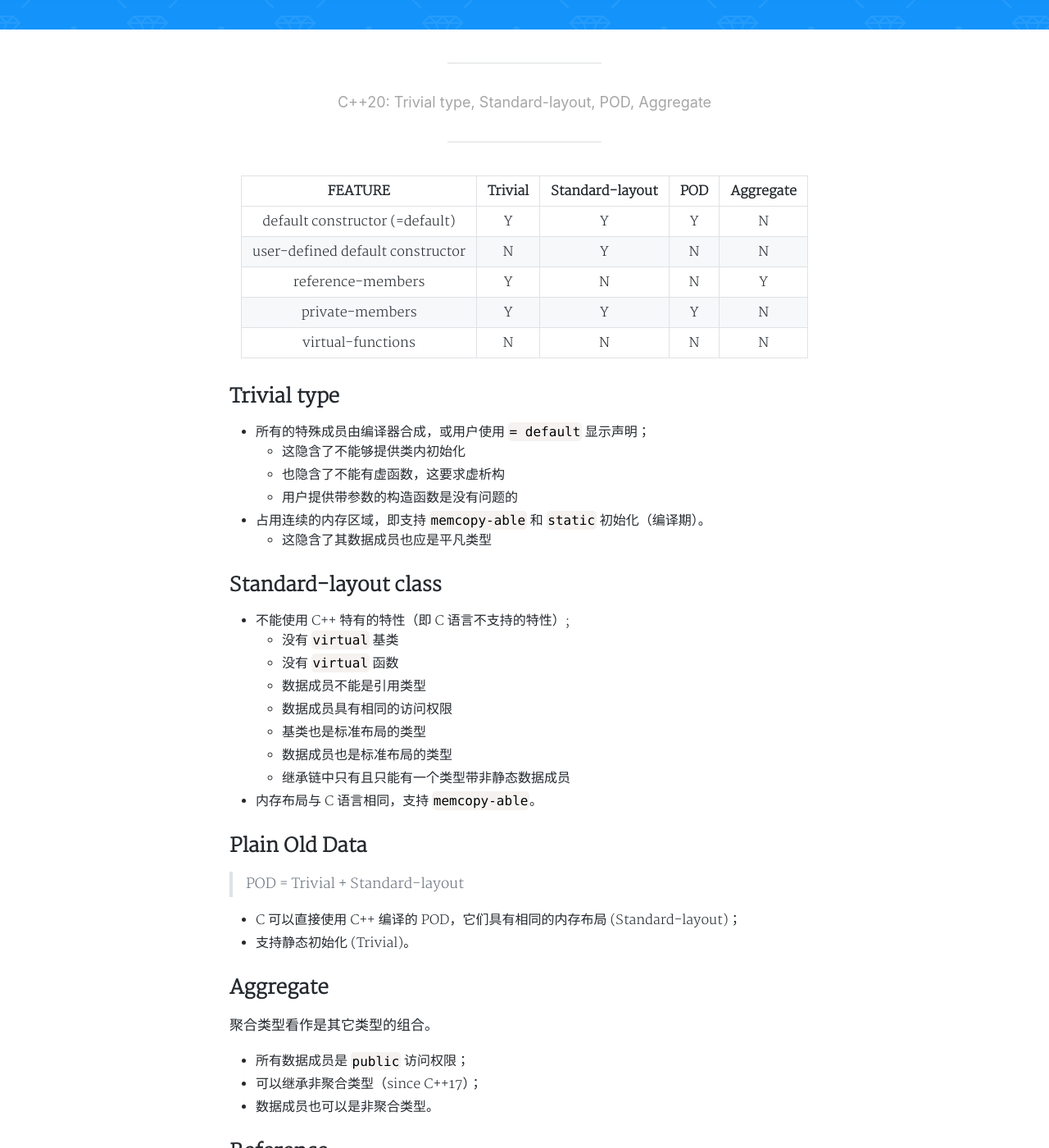
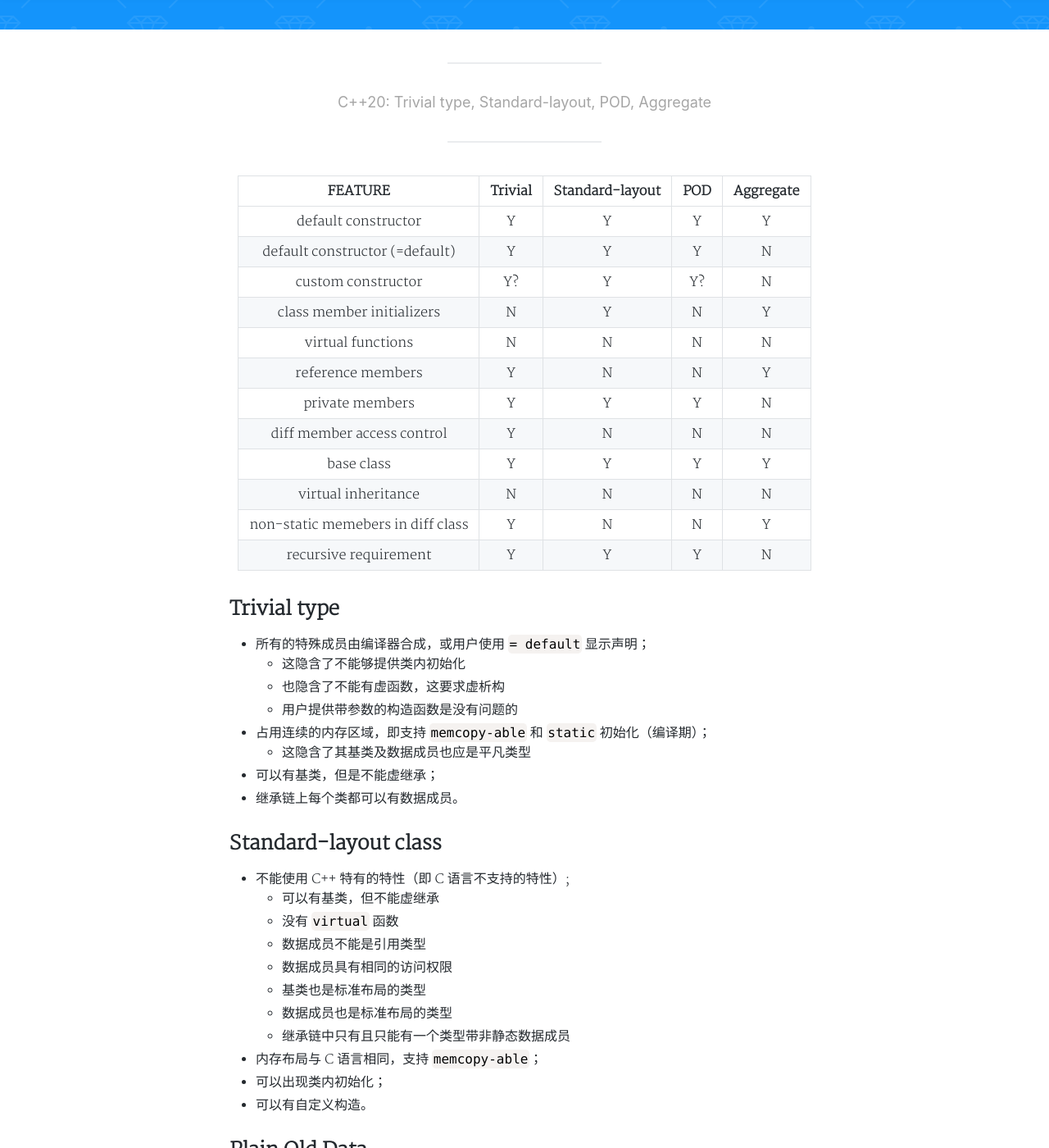
Before and after one commit to yanminhui/yanminhui.github.io, a Jekyll site: the page built from _posts/articles/2022-09-13-trivial.md, in a window 1280 px wide and 1400 px high, scrolled down 324 px. Shown: the whole window at 82% size. Built offline with Jekyll 4.4.1, drawn with Linux system fonts in a browser that asks for light colours; nearby versions of some CDN libraries; a style sheet for code colours, icons or effects is not loaded; some of the changed text lies outside the part shown.

Commit message:
Update 2022-09-13-trivial.md

```diff
--- a/_posts/articles/2022-09-13-trivial.md
+++ b/_posts/articles/2022-09-13-trivial.md
@@ -9,13 +9,20 @@ tags: 'C++'
 
 ---
 
-|             FEATURE              | Trivial | Standard-layout |  POD  | Aggregate |
-| :------------------------------: | :-----: | :-------------: | :---: | :-------: |
-|  default constructor (=default)  |    Y    |        Y        |   Y   |     N     |
-| user-defined default constructor |    N    |        Y        |   N   |     N     |
-|        reference-members         |    Y    |        N        |   N   |     Y     |
-|         private-members          |    Y    |        Y        |   Y   |     N     |
-|        virtual-functions         |    N    |        N        |   N   |     N     |
+|              FEATURE              | Trivial | Standard-layout |  POD  | Aggregate |
+| :-------------------------------: | :-----: | :-------------: | :---: | :-------: |
+|        default constructor        |    Y    |        Y        |   Y   |     Y     |
+|  default constructor (=default)   |    Y    |        Y        |   Y   |     N     |
+|        custom constructor         |   Y?    |        Y        |  Y?   |     N     |
+|     class member initializers     |    N    |        Y        |   N   |     Y     |
+|         virtual functions         |    N    |        N        |   N   |     N     |
+|         reference members         |    Y    |        N        |   N   |     Y     |
+|          private members          |    Y    |        Y        |   Y   |     N     |
+|    diff member access control     |    Y    |        N        |   N   |     N     |
+|            base class             |    Y    |        Y        |   Y   |     Y     |
+|        virtual inheritance        |    N    |        N        |   N   |     N     |
+| non-static memebers in diff class |    Y    |        N        |   N   |     Y     |
+|       recursive requirement       |    Y    |        Y        |   Y   |     N     |
 
 ## Trivial type
 
@@ -23,20 +30,24 @@ tags: 'C++'
   - 这隐含了不能够提供类内初始化
   - 也隐含了不能有虚函数，这要求虚析构
   - 用户提供带参数的构造函数是没有问题的
-* 占用连续的内存区域，即支持 `memcopy-able` 和 `static` 初始化（编译期）。
-  - 这隐含了其数据成员也应是平凡类型
+* 占用连续的内存区域，即支持 `memcopy-able` 和 `static` 初始化（编译期）；
+  - 这隐含了其基类及数据成员也应是平凡类型
+* 可以有基类，但是不能虚继承；
+* 继承链上每个类都可以有数据成员。
 
 ## Standard-layout class
 
 * 不能使用 C++ 特有的特性（即 C 语言不支持的特性）;
-  - 没有 `virtual` 基类
+  - 可以有基类，但不能虚继承
   - 没有 `virtual` 函数
   - 数据成员不能是引用类型
   - 数据成员具有相同的访问权限
   - 基类也是标准布局的类型
   - 数据成员也是标准布局的类型
   - 继承链中只有且只能有一个类型带非静态数据成员
-* 内存布局与 C 语言相同，支持 `memcopy-able`。
+* 内存布局与 C 语言相同，支持 `memcopy-able`；
+* 可以出现类内初始化；
+* 可以有自定义构造。
 
 ## Plain Old Data
 
@@ -50,8 +61,11 @@ tags: 'C++'
 聚合类型看作是其它类型的组合。
 
 * 所有数据成员是 `public` 访问权限；
-* 可以继承非聚合类型（since C++17）；
-* 数据成员也可以是非聚合类型。
+* 不能有 `virtual` 函数；
+* 可以继承非聚合类型，但不能是虚继承（since C++17）；
+* 数据成员也可以是非聚合类型；
+* 可以出现类内初始化；
+* 不可以自定义构造函数，包括 `default` 构造。(since C++20)
 
 ## Reference
 
```
